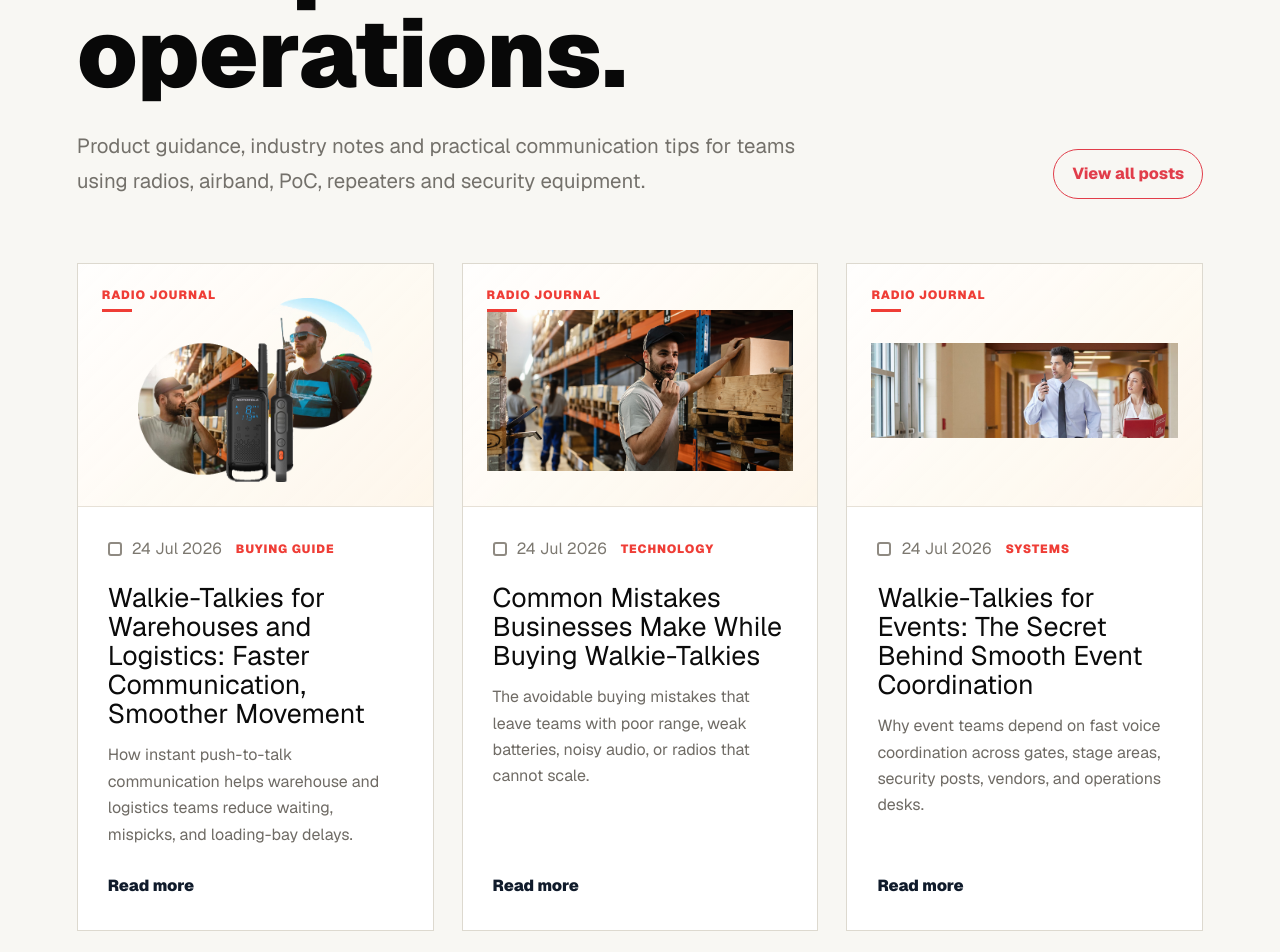
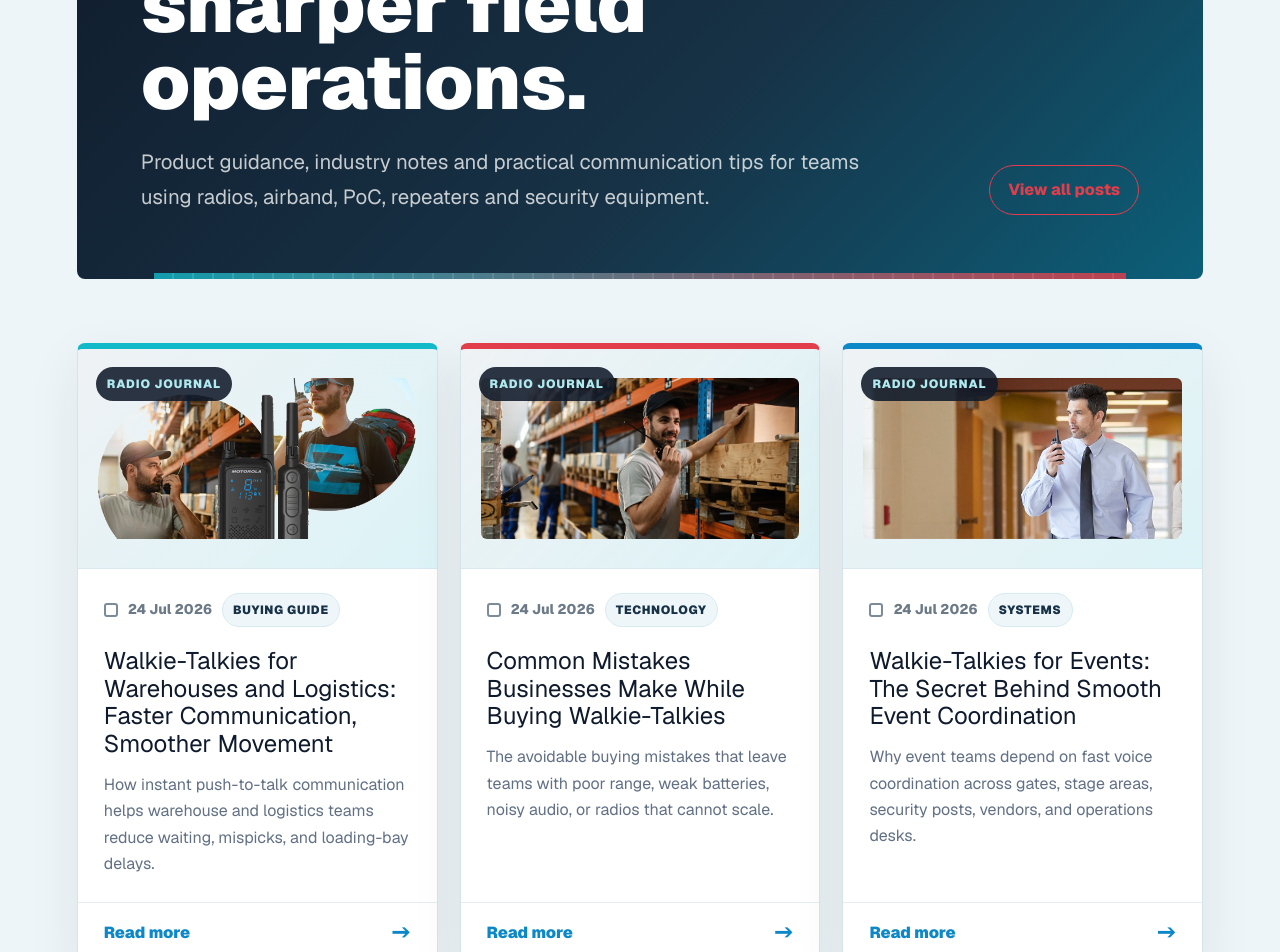
Before and after one commit to rajatprat/electrosonic, a Next.js app: page / in a window 1280 px wide. Shown: the part 3780-4732 px from the top of the page. Built offline with nearby package versions, Linux system fonts and the light colour scheme; no server answers.

Commit message:
Differentiate Electrosonic blog design

```diff
--- a/app/globals.css
+++ b/app/globals.css
@@ -1504,23 +1504,41 @@ body {
 
 .blog-preview,
 .blog-index {
-  background: #f8f7f3;
+  background: #eef5f8;
 }
 
 .blog-editorial-head,
 .blog-index-hero {
-  background: #f8f7f3;
-  border-bottom: 1px solid #ddd9cf;
+  background:
+    linear-gradient(135deg, #101b2b 0%, #173246 58%, #0c5f79 100%);
+  border-bottom: 0;
+  color: white;
   display: grid;
   gap: 28px;
   grid-template-columns: minmax(0, 1fr) auto;
   padding: clamp(58px, 7vw, 112px) clamp(20px, 6vw, 92px);
+  position: relative;
+}
+
+.blog-editorial-head::after,
+.blog-index-hero::after {
+  background:
+    linear-gradient(90deg, rgba(18, 185, 200, 0.8), rgba(225, 61, 74, 0.82)),
+    repeating-linear-gradient(90deg, transparent 0 18px, rgba(255, 255, 255, 0.38) 18px 20px);
+  bottom: 0;
+  content: "";
+  height: 6px;
+  left: clamp(20px, 6vw, 92px);
+  position: absolute;
+  right: clamp(20px, 6vw, 92px);
 }
 
 .blog-editorial-head {
   align-items: end;
-  border-bottom: 0;
-  padding: 0 0 clamp(34px, 5vw, 70px);
+  border-radius: 8px;
+  margin-bottom: clamp(34px, 5vw, 70px);
+  overflow: hidden;
+  padding: clamp(34px, 5vw, 64px);
 }
 
 .blog-index-hero {
@@ -1529,111 +1547,129 @@ body {
 
 .blog-editorial-head h2,
 .blog-index-hero h1 {
-  color: #080808;
-  font-size: clamp(50px, 7.4vw, 118px);
+  color: white;
+  font-size: clamp(42px, 6vw, 86px);
   letter-spacing: 0;
-  line-height: 0.96;
+  line-height: 1;
   margin: 0;
-  max-width: 1180px;
+  max-width: 980px;
   text-shadow: none;
 }
 
 .blog-editorial-head p,
 .blog-index-hero p {
-  color: #74716b;
+  color: rgba(255, 255, 255, 0.76);
   font-size: clamp(18px, 1.6vw, 24px);
   line-height: 1.7;
-  margin-top: 30px;
+  margin-top: 24px;
   max-width: 760px;
 }
 
 .journal-grid {
   display: grid;
-  gap: 28px;
+  gap: 22px;
   grid-template-columns: repeat(3, minmax(0, 1fr));
 }
 
 .journal-card {
   background: #ffffff;
-  border: 1px solid #ddd9cf;
+  border: 1px solid #d5e3eb;
+  border-radius: 8px;
+  box-shadow: 0 18px 52px rgba(18, 35, 54, 0.08);
   display: flex;
   flex-direction: column;
   min-height: 100%;
   overflow: hidden;
+  position: relative;
+  transition: transform 180ms ease, box-shadow 180ms ease, border-color 180ms ease;
 }
 
 .journal-card:hover {
-  border-color: #f34b3f;
+  border-color: rgba(18, 185, 200, 0.52);
+  box-shadow: 0 26px 70px rgba(18, 35, 54, 0.14);
   transform: translateY(-4px);
 }
 
+.journal-card:nth-child(3n + 1) {
+  border-top: 6px solid var(--teal);
+}
+
+.journal-card:nth-child(3n + 2) {
+  border-top: 6px solid var(--red);
+}
+
+.journal-card:nth-child(3n) {
+  border-top: 6px solid var(--blue);
+}
+
 .journal-image {
   align-items: center;
   background:
-    linear-gradient(135deg, rgba(255, 255, 255, 0.92), rgba(255, 247, 235, 0.82)),
-    #fbf5eb;
-  border-bottom: 1px solid #e7e1d7;
-  display: flex;
-  height: clamp(210px, 19vw, 310px);
+    linear-gradient(135deg, rgba(16, 27, 43, 0.04), rgba(18, 185, 200, 0.12)),
+    #f8fbfd;
+  border-bottom: 1px solid #dbe8ef;
+  display: flex;
+  height: clamp(220px, 17vw, 286px);
   justify-content: center;
   overflow: hidden;
-  padding: 34px 24px 24px;
+  padding: 20px;
   position: relative;
 }
 
 .journal-image span {
-  color: #ef3d36;
+  background: rgba(16, 27, 43, 0.88);
+  border-radius: 999px;
+  color: #aeeaf0;
   font-size: 12px;
   font-weight: 900;
-  left: 24px;
+  left: 18px;
   letter-spacing: 0.08em;
+  padding: 8px 11px;
   position: absolute;
   text-transform: uppercase;
-  top: 22px;
-}
-
-.journal-image span::after {
-  background: #ef3d36;
-  bottom: -8px;
-  content: "";
-  height: 3px;
-  left: 0;
-  position: absolute;
-  width: 30px;
+  top: 18px;
+  z-index: 1;
 }
 
 .journal-image img {
-  height: 100%;
-  object-fit: contain;
+  border-radius: 6px;
+  height: calc(100% - 18px);
+  object-fit: cover;
   width: 100%;
 }
 
 .journal-card-body {
   align-items: center;
   display: flex;
-  gap: 14px;
-  padding: 30px 30px 0;
+  flex-wrap: wrap;
+  gap: 10px;
+  padding: 24px 26px 0;
 }
 
 .journal-card-body > span {
-  color: #ef3d36;
+  background: #eef6fa;
+  border: 1px solid #d8ebf1;
+  border-radius: 999px;
+  color: #173246;
   font-size: 12px;
   font-weight: 900;
-  letter-spacing: 0.08em;
+  letter-spacing: 0.06em;
+  padding: 7px 10px;
   text-transform: uppercase;
 }
 
 .journal-date {
   align-items: center;
-  color: #7c7870;
-  display: flex;
-  font-size: 16px;
+  color: #6c7a87;
+  display: flex;
+  font-size: 14px;
+  font-weight: 800;
   gap: 10px;
   margin: 0;
 }
 
 .journal-date::before {
-  border: 2px solid #8f8a82;
+  border: 2px solid #7c8b98;
   border-radius: 3px;
   content: "";
   display: inline-block;
@@ -1643,26 +1679,35 @@ body {
 
 .journal-card h2,
 .journal-card h3 {
-  color: #0b0b0b;
-  font-size: clamp(26px, 2.1vw, 38px);
+  color: var(--navy);
+  font-size: clamp(24px, 1.8vw, 32px);
   letter-spacing: 0;
-  line-height: 1.08;
-  margin: 22px 30px 14px;
+  line-height: 1.16;
+  margin: 20px 26px 14px;
 }
 
 .journal-card > p {
-  color: #6f6b65;
+  color: var(--muted);
   flex: 1;
   font-size: 16px;
   line-height: 1.65;
-  margin: 0 30px 26px;
+  margin: 0 26px 24px;
 }
 
 .journal-card > a:last-child {
-  color: #101b2b;
+  align-items: center;
+  border-top: 1px solid #e4edf2;
+  color: var(--blue);
+  display: flex;
   font-weight: 900;
-  margin: 0 30px 32px;
+  justify-content: space-between;
+  margin: 0;
+  padding: 18px 26px 22px;
   text-decoration: none;
+}
+
+.journal-card > a:last-child::after {
+  content: "->";
 }
 
 .site-header {
@@ -1731,18 +1776,20 @@ body {
   .journal-card-body,
   .journal-card h2,
   .journal-card h3,
-  .journal-card > p,
-  .journal-card > a:last-child {
+  .journal-card > p {
     margin-left: 22px;
     margin-right: 22px;
-    padding-left: 0;
-    padding-right: 0;
   }
 
   .journal-card-body {
     align-items: flex-start;
     flex-direction: column;
     gap: 8px;
-    padding-top: 24px;
-  }
-}
+    padding: 24px 22px 0;
+  }
+
+  .journal-card > a:last-child {
+    padding-left: 22px;
+    padding-right: 22px;
+  }
+}
```
